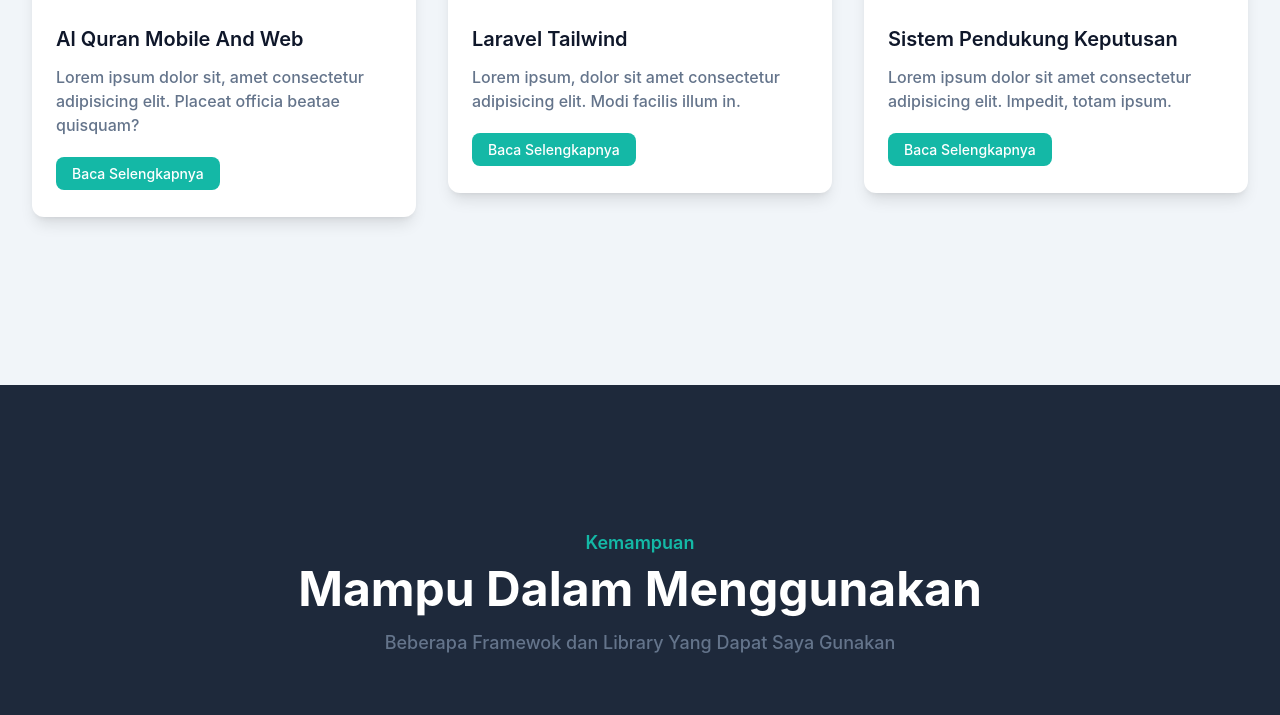
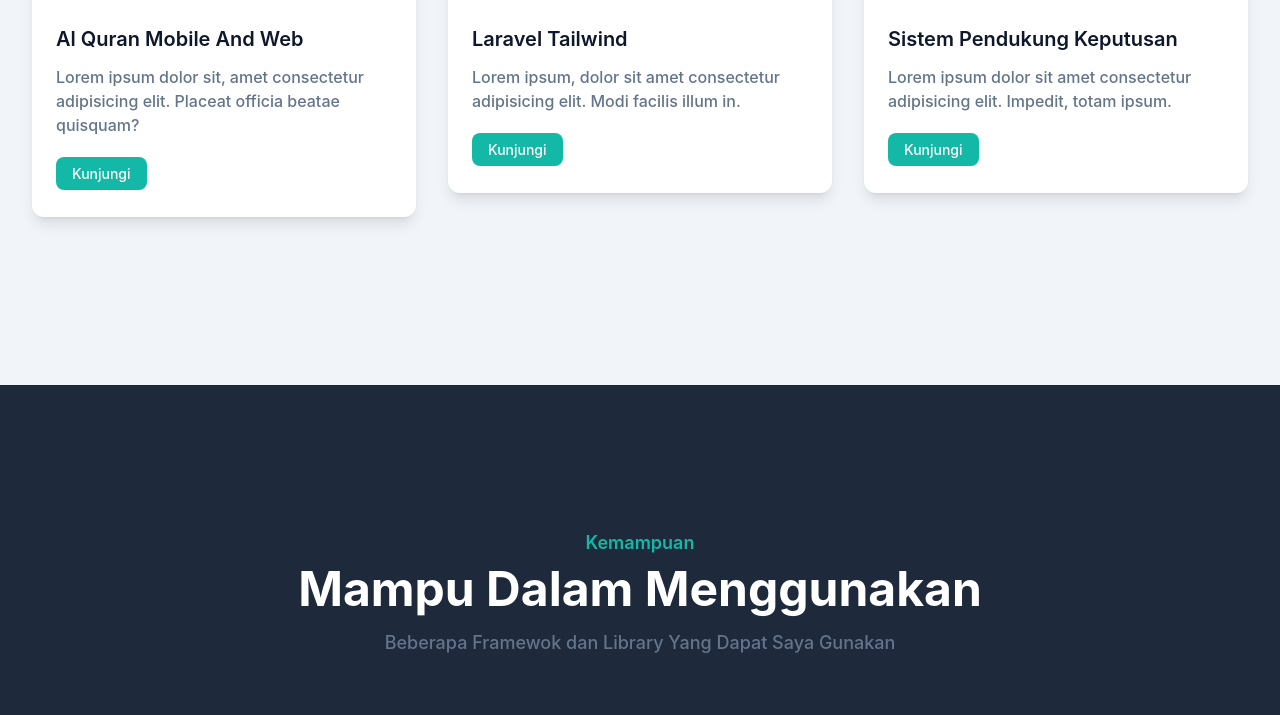
Before and after one commit to egijatir/portofolio, a website: page index.html in a window 1280 px wide. Shown: the part 1760-2475 px from the top of the page. Drawn offline with nearby package versions, Linux system fonts and the light colour scheme.

Commit message:
new link

```diff
--- a/index.html
+++ b/index.html
@@ -190,7 +190,7 @@
                   <a href="#" class="mb-3 block truncate text-xl font-semibold text-dark hover:text-primary dark:text-white">Al Quran Mobile And Web</a>
                 </h3>
                 <p class="mb-6 text-base font-medium text-secondary">Lorem ipsum dolor sit, amet consectetur adipisicing elit. Placeat officia beatae quisquam?</p>
-                <a href="#" class="rounded-lg bg-primary py-2 px-4 text-sm font-medium text-white hover:opacity-80">Baca Selengkapnya</a>
+                <a href="quran.egijati.me" class="rounded-lg bg-primary py-2 px-4 text-sm font-medium text-white hover:opacity-80">Kunjungi</a>
               </div>
             </div>
           </div>
@@ -202,7 +202,7 @@
                   <a href="#" class="mb-3 block truncate text-xl font-semibold text-dark hover:text-primary dark:text-white">Laravel Tailwind</a>
                 </h3>
                 <p class="mb-6 text-base font-medium text-secondary">Lorem ipsum, dolor sit amet consectetur adipisicing elit. Modi facilis illum in.</p>
-                <a href="#" class="rounded-lg bg-primary py-2 px-4 text-sm font-medium text-white hover:opacity-80">Baca Selengkapnya</a>
+                <a href="#" class="rounded-lg bg-primary py-2 px-4 text-sm font-medium text-white hover:opacity-80">Kunjungi</a>
               </div>
             </div>
           </div>
@@ -214,7 +214,7 @@
                   <a href="#" class="mb-3 block truncate text-xl font-semibold text-dark hover:text-primary dark:text-white">Sistem Pendukung Keputusan</a>
                 </h3>
                 <p class="mb-6 text-base font-medium text-secondary">Lorem ipsum dolor sit amet consectetur adipisicing elit. Impedit, totam ipsum.</p>
-                <a href="#" class="rounded-lg bg-primary py-2 px-4 text-sm font-medium text-white hover:opacity-80">Baca Selengkapnya</a>
+                <a href="#" class="rounded-lg bg-primary py-2 px-4 text-sm font-medium text-white hover:opacity-80">Kunjungi</a>
               </div>
             </div>
           </div>
```
